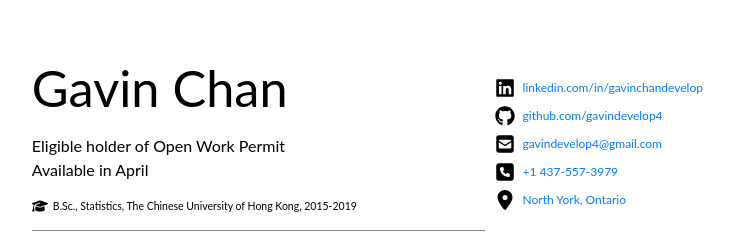
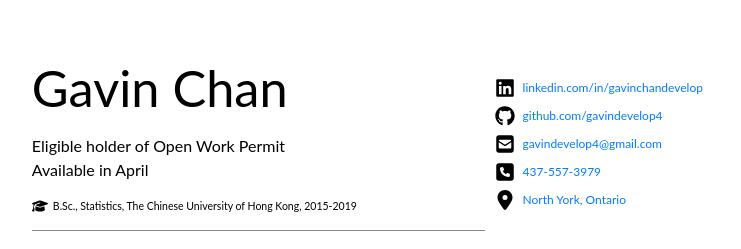
Before and after one commit to gavindevelop4/resume-vue, a Vue app: page / in a window 1280 px wide. Shown: the top 249 px of the page, without its empty margins (268-1009 px from the left). Built offline with nearby package versions, Linux system fonts and the light colour scheme.

Commit message:
Remove: region code

```diff
--- a/src/components/ResumeHeader.vue
+++ b/src/components/ResumeHeader.vue
@@ -29,7 +29,7 @@
 
         <div class="item">
           <font-awesome-icon icon="fa-solid fa-square-phone" class="icon"/>
-          <div class="description">+1 437-557-3979</div>
+          <div class="description">437-557-3979</div>
         </div>
 
         <div class="item">
```
